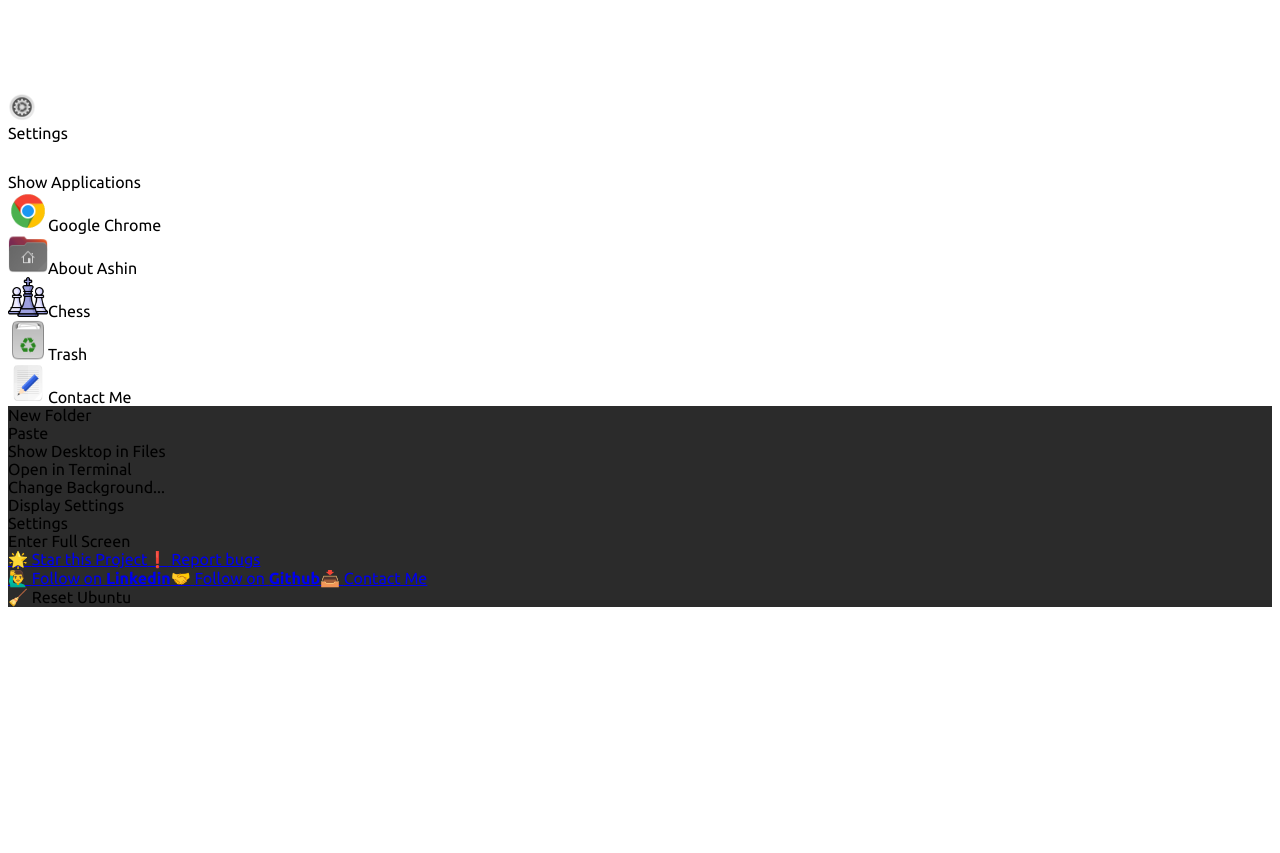
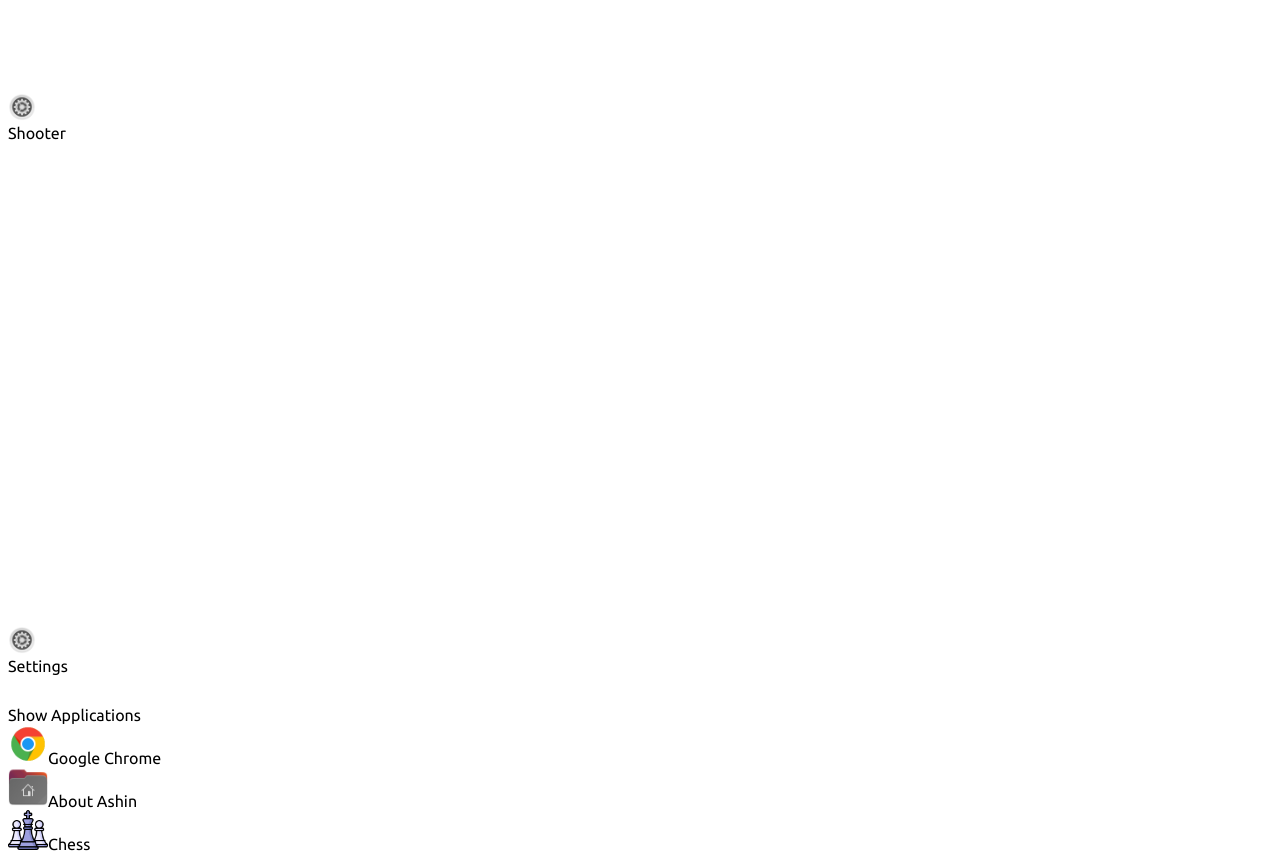
Before and after one commit to ashinshanly/ashinshanly.github.io, a Next.js app: page / in a window 1280 px wide. Shown: the part 3120-3973 px from the top of the page. Before the commit the page ends 3735 px from the top, so only its background shows below. Built offline with nearby package versions, Linux system fonts and the light colour scheme.

Commit message:
Update apps.config.js

```diff
--- a/apps.config.js
+++ b/apps.config.js
@@ -10,7 +10,7 @@ import { displayTerminalCalc } from './components/apps/calc';
 import { displayDevAdventure } from './components/apps/dev_adventure';
 import { displayChessGame } from './components/apps/chess_game_v2';
 import { displayCodingChallenges } from './components/apps/coding_game';
-
+import { ShootingGame } from './components/apps/shooting_game';
 
 const apps = [
     {
@@ -75,6 +75,15 @@ const apps = [
         favourite: true,
         desktop_shortcut: true,
         screen: displayChessGame,
+    },
+    {
+        id: "shooter",
+        title: "Shooter",
+        icon: "./themes/Yaru/apps/gnome-control-center.png",
+        disabled: false,
+        favourite: true,
+        desktop_shortcut: true,
+        screen: ShootingGame,
     },/*
     {
         id: "dev-adventure",
```
